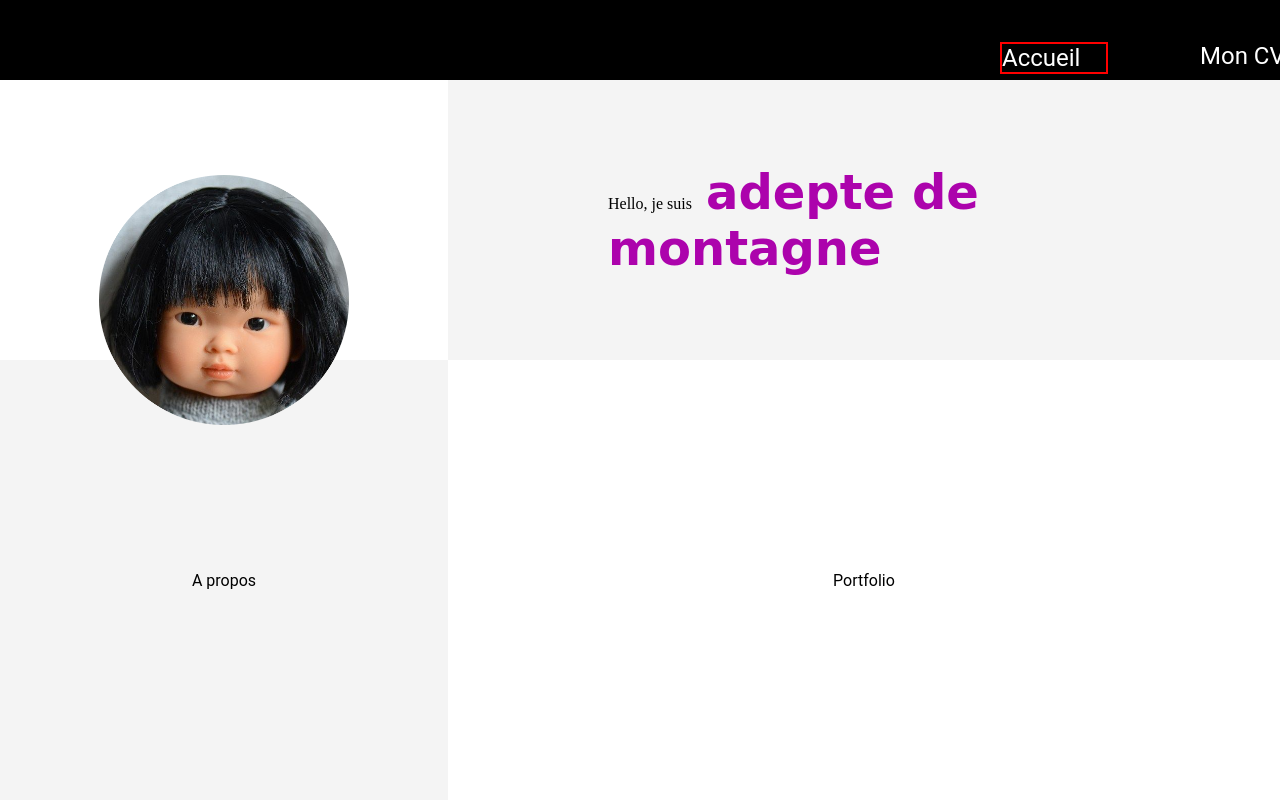
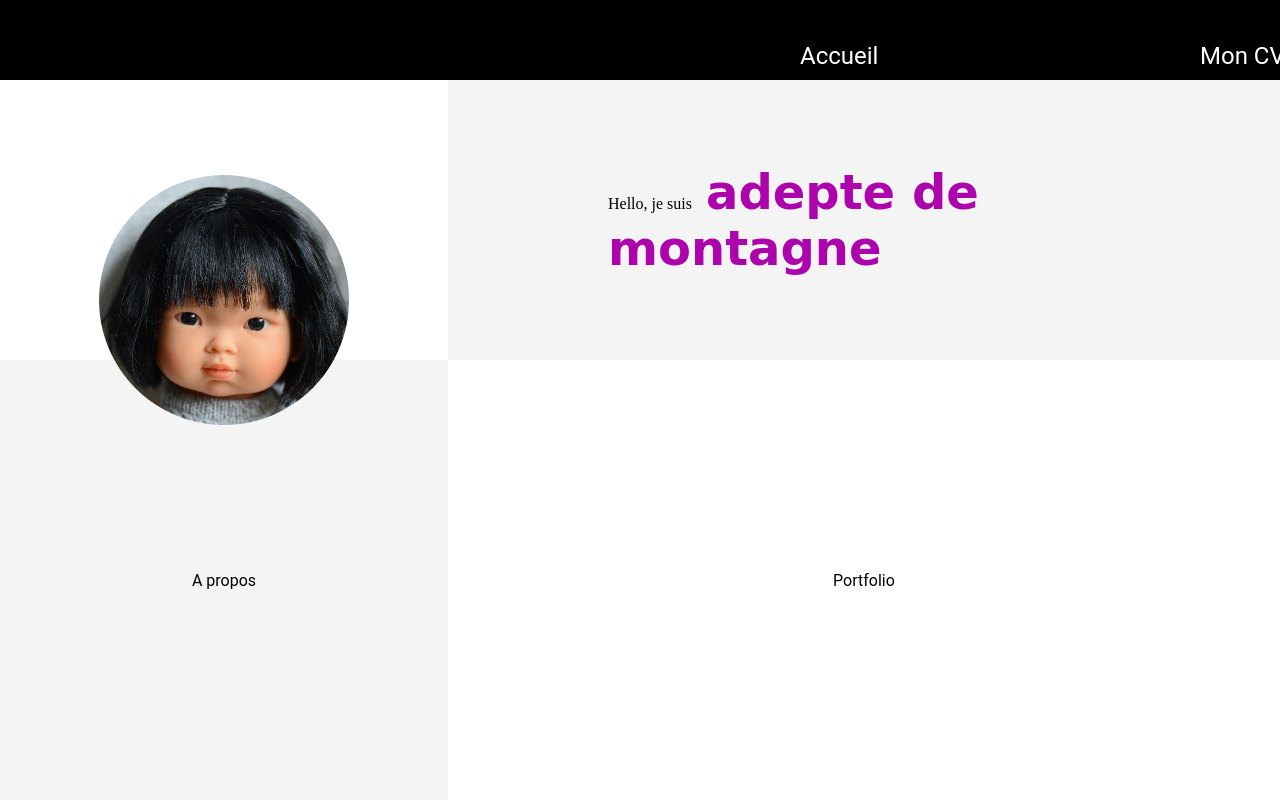
Before and after one commit to thalice/portfolioSandbox, a website: page index.html in a window 1280 px wide. Shown: the top 800 px of the page. Drawn offline with Linux system fonts and the light colour scheme; a web font is replaced by a local one.

Commit message:
Change css navbar

```diff
--- a/style.css
+++ b/style.css
@@ -13,7 +13,7 @@ header{
 position: absolute;
 width: 104px;
 height: 28px;
-left: 1000px;
+left: 800px;
 top: 42px;
 
 font-family: Roboto;
@@ -22,7 +22,6 @@ font-size: x-large;
 line-height: 28px;
 
 color: #E5E5E5;
-border: 2px solid red;
 }
 
 #cv{
@@ -105,9 +104,7 @@ justify-content: center;
 	position: fixed;
     right: center;
     left: center;
-
 	width: 40%;
-
 
 }
 
```
Also changed, not shown: package.json (added, +20 -0 lines).
